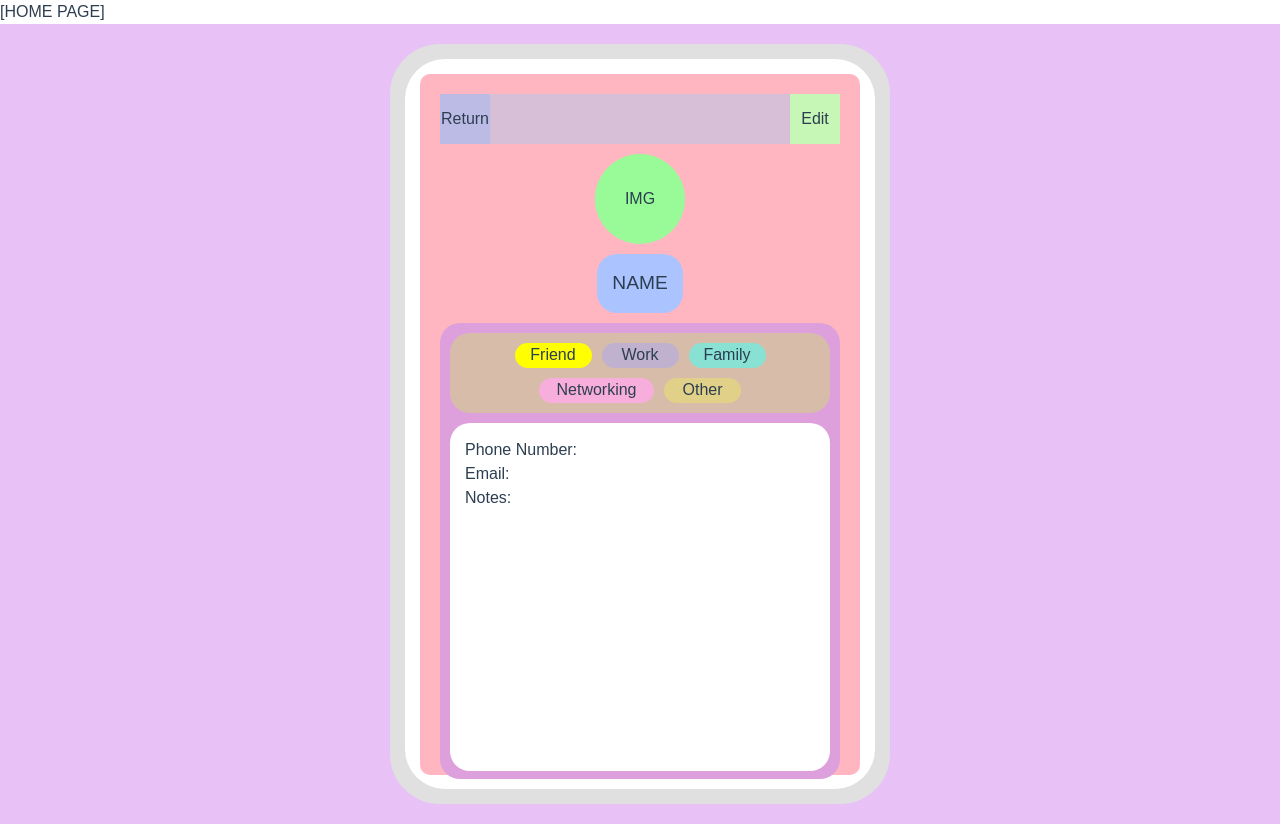
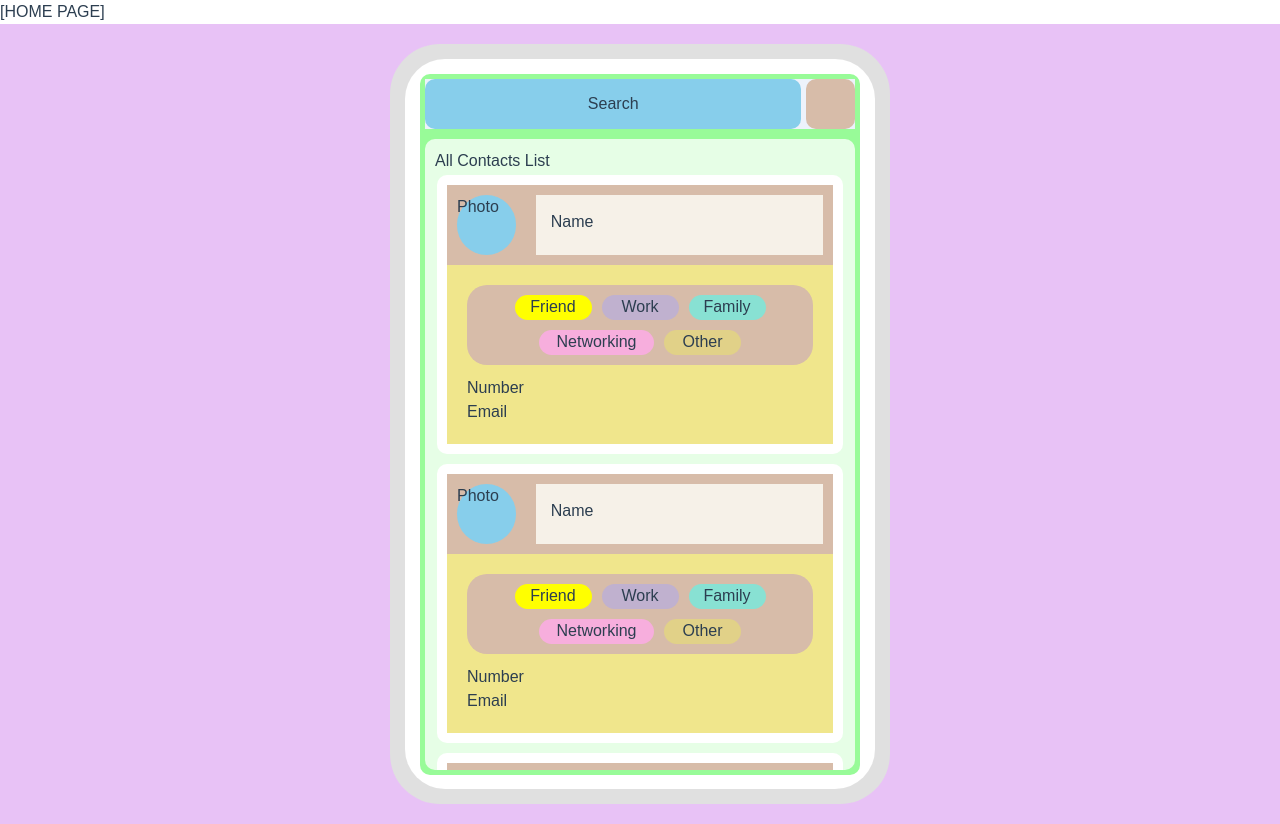
Before and after one commit to amilia-n/Techtonica-Weekly-Projects, a React (Vite) app in the folder Week 11 Contact List/client/: page / in a window 1280 px wide. Built offline with nearby package versions, Linux system fonts and the light colour scheme.

Commit message:
wireframing complete

```diff
--- a/Week 11 Contact List/client/src/App.css
+++ b/Week 11 Contact List/client/src/App.css
@@ -100,7 +100,7 @@ textarea {
 /* display for summary */
 
 .list-all {
-  display: none; /* temp */
+  display: flex; /* temp */
   background-color: #98fb98;
   height: 98%;
   padding: 5px;
@@ -171,8 +171,8 @@ textarea {
 
 /* display for add new form */
 .add-new {
-  display: none; /* temp */
-  /* display: flex; */
+  /* display: flex;  */
+  display: none;
   background-color: #dda0dd;
   height: 90%;
   padding: 20px;
@@ -213,11 +213,13 @@ textarea {
 
 /* display for individual contact card */
 .individual {
-  display: block;
+  display: none;
+  /* display: block; */
   background-color: #ffb6c1;
   height: 98%;
   padding: 20px;
   border-radius: 10px;
+
 }
 .individual-header {
   display: flex;
@@ -252,7 +254,7 @@ textarea {
 .contact-name {
   background-color: #abc4ff;
   justify-self: center;
-  padding: 15px;
+  padding: 5px 15px 5px 15px;
   border-radius: 20px;
   font-weight: 300;
   font-size: 1.2rem;
@@ -263,7 +265,7 @@ textarea {
   background-color: #dda0dd;
   padding: 10px;
   width: 100%;
-  height: 69%;
+  height: 72%;
   border-radius: 20px;
   overflow: hidden;
 }
@@ -273,7 +275,7 @@ textarea {
   padding: 10px;
   width: 100%;
   height: fit-content;
-  margin-bottom: 10px;
+  margin-bottom: 11px;
   flex-wrap: wrap;
   gap: 10px;
   border-radius: 20px;
@@ -316,7 +318,7 @@ textarea {
 }
 .detail-list {
   background-color: white;
-  height: 80%;
+  height: fit-content;
   padding: 15px;
   border-radius: 20px;
   overflow-y: scroll;
--- a/Week 11 Contact List/client/src/App.jsx
+++ b/Week 11 Contact List/client/src/App.jsx
@@ -1,5 +1,7 @@
 // Root component of the application, rendering the Home page
 import "./App.css";
+import { FontAwesomeIcon } from '@fortawesome/react-fontawesome'
+
 // import Home from './pages/Home';
 
 function App() {
@@ -15,10 +17,13 @@ function App() {
             <div className="list-all">
               <div className="header">
                 <div className="search">
+                {/* <FontAwesomeIcon icon="fa-solid fa-magnifying-glass" style={{color: "#acadaf",}} /> */}
                   Search
                   {/* allow search by name + by tags */}
                 </div>
-                <div className="add">+ Btn</div>
+                <div className="add">
+                {/* <FontAwesomeIcon icon="fa-solid fa-user-plus" style={{color: "#442c2e",}} /> */}
+                </div>
               </div>
               <div className="contact-list">
                 All Contacts List
@@ -29,7 +34,13 @@ function App() {
                     <div className="summary-name">Name</div>
                   </div>
                   <div className="summary-details">
-                    Detail Tag <br />
+                  <div className="tags">
+                  <div className="tagFriend">Friend</div>
+                  <div className="tagWork">Work</div>
+                  <div className="tagFamily">Family</div>
+                  <div className="tagNetworking">Networking</div>
+                  <div className="tagOther">Other</div>
+                </div>
                     Number <br />
                     Email <br />
                   </div>
@@ -41,7 +52,13 @@ function App() {
                     <div className="summary-name">Name</div>
                   </div>
                   <div className="summary-details">
-                    Detail Tag <br />
+                  <div className="tags">
+                  <div className="tagFriend">Friend</div>
+                  <div className="tagWork">Work</div>
+                  <div className="tagFamily">Family</div>
+                  <div className="tagNetworking">Networking</div>
+                  <div className="tagOther">Other</div>
+                </div>
                     Number <br />
                     Email <br />
                   </div>
@@ -53,7 +70,13 @@ function App() {
                     <div className="summary-name">Name</div>
                   </div>
                   <div className="summary-details">
-                    Tag <br />
+                  <div className="tags">
+                  <div className="tagFriend">Friend</div>
+                  <div className="tagWork">Work</div>
+                  <div className="tagFamily">Family</div>
+                  <div className="tagNetworking">Networking</div>
+                  <div className="tagOther">Other</div>
+                </div>
                     Number <br />
                     Email <br />
                   </div>
@@ -68,6 +91,7 @@ function App() {
                 <button type="submit">Done</button>
               </div>
               <div className="add-img">IMG</div>
+              {/* <FontAwesomeIcon icon="fa-regular fa-image" style={{color: "#cfcfcf",}} /> */}
               {/* <label className="file-upload">
               <img src={addIcon} alt="Upload" />
               <span>Upload Image</span>
@@ -88,8 +112,14 @@ function App() {
             <div className="individual">
               <div className="individual-header">
                 {/* Header: Back to list + edit btn */}
-                <div className="return-to-list">Return</div>
-                <div className="change-detail">Edit</div>
+                <div className="return-to-list">
+                {/* <FontAwesomeIcon icon="fa-regular fa-address-card" style={{color: "#442c2e",}} /> */}
+                  Return to List
+                  </div>
+                <div className="change-detail">
+                {/* <FontAwesomeIcon icon="fa-regular fa-pen-to-square" style={{color: "#442c2e",}} /> */}
+                  Edit
+                  </div>
               </div>
               <div className="contact-img">IMG</div>
               <div className="contact-name">NAME</div>
```
Also changed, not shown: Week 11 Contact List/client/src/pages/Home.css (+8 -0 lines), Week 11 Contact List/package.json (added, +7 -0 lines), 1 other file (tests, documents, lock files or other folders).
